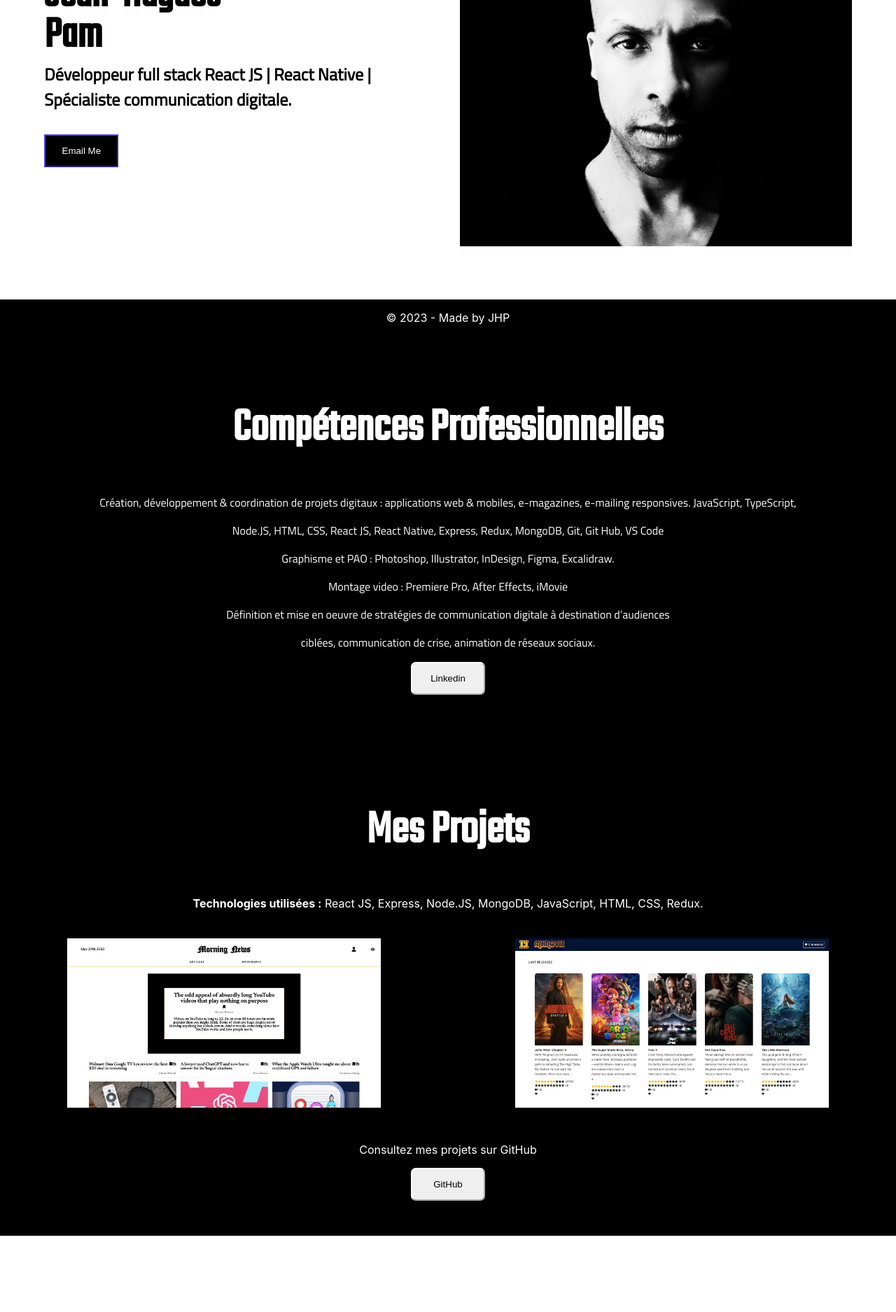
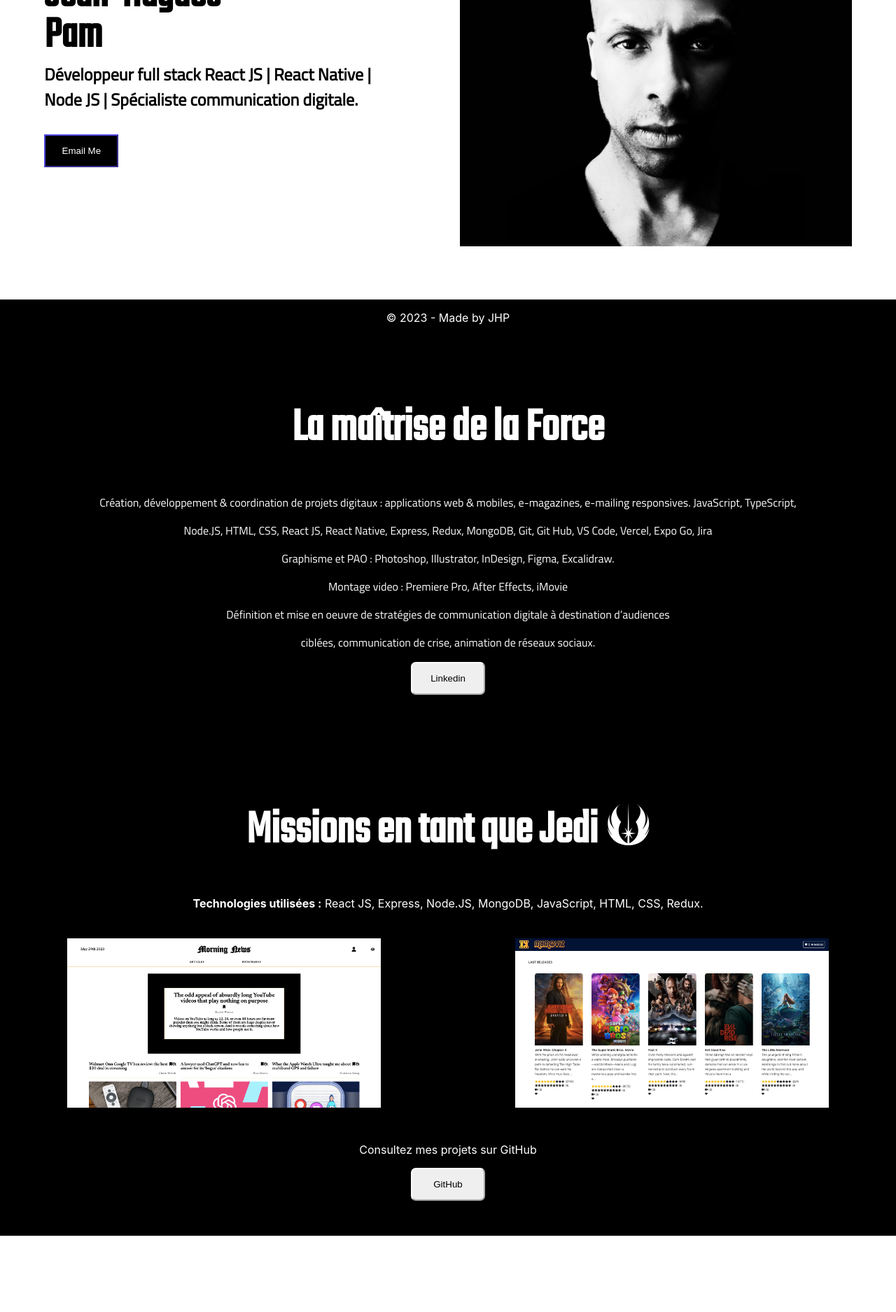
Before and after one commit to jhty75/myresume, a Next.js app: page / in a window 1280 px wide. Shown: the part 320-2195 px from the top of the page at 70% size. Built offline with nearby package versions, Linux system fonts and the light colour scheme.

Commit message:
myresume

```diff
--- a/components/Bonus.js
+++ b/components/Bonus.js
@@ -8,7 +8,7 @@ import { faSpotify } from '@fortawesome/free-brands-svg-icons';
 function Bonus() {
     return (
         <div className={styles.mainContainer}>
-            <h1 className={styles.mainTitle}>Et aussi...</h1>
+            <h1 className={styles.mainTitle}>Là où on va, on n'a pas besoin de routes...</h1>
             <div>
                 <h3 className={styles.bonusTitle}>Dreamweaver, Google Analytics, Certfication Google Digital Active
                 </h3>
--- a/components/Education.js
+++ b/components/Education.js
@@ -3,9 +3,9 @@ import styles from '../styles/Education.module.css';
 function Education() {
     return (
         <div className={styles.mainContainer}>
-            <h1 className={styles.mainTitle}>Formation</h1>
+            <h1 className={styles.mainTitle}>Le réveil de la Force</h1>
             <div>
-                <h3 className={styles.diplomaTitle}>Chef de projet développement d'applications web & Mobile</h3>
+                <h3 className={styles.diplomaTitle}>Diplôme professionnel Chef de projet développement d'applications web & Mobile (BAC+3/4) </h3>
             </div>
             <p className={styles.EducationPlaces}>2023 La Capsule, à Paris | Développeur Full Stack JavaScript | Projet de fin de batch : co-développement de l’application
                 Mobile d’organisation de voyages entre ami(e)s : PlanIt (React Native)
--- a/components/Home.js
+++ b/components/Home.js
@@ -6,28 +6,33 @@ import Education from './Education';
 import Bonus from './Bonus';
 import Footer from './Footer';
 import Head from 'next/head';
+import { FontAwesomeIcon } from '@fortawesome/react-fontawesome';
+import { faSwordLaser, faStarFighter } from '@fortawesome/free-brands-svg-icons';
+
+
 
 
 function Home() {
+
   return (
    <>
    <Head>
     <title>L'univers de Jean-Hugues Pam</title>
-    <meta name="description" content="Développeur full stack React JS | React Native| Spécialiste communication digitale" />
+    <meta name="description" content="Développeur full stack React JS | React Native| Node JS | Spécialiste communication digitale" />
    </Head>
     <main className={styles.main}>
       <div className={styles.titleWrapper} >
         <h1 className={styles.title}>Jean-Hugues </h1>
         <h1 className={styles.title2}>Pam</h1>
         <h2 className={styles.text}>Développeur full stack React JS | React Native |</h2>
-        <h2 className={styles.text}>Spécialiste communication digitale.</h2>
+        <h2 className={styles.text}>Node JS | Spécialiste communication digitale.</h2>
         <button className={styles.btn}><a href='mailto:jhuguespam@gmail.com' className={styles.mailto}>Email Me</a></button>
       </div >
       <div className={styles.picContainer}>
         <img src='TyeCeePic.jpg' alt='Photographie de Jean-Hugues Pam' className={styles.mainPicture}  />
       </div>
-      <Content className={styles.content} title='Compétences Professionnelles' text='Création, développement & coordination de projets digitaux : applications web & mobiles, e-magazines, e-mailing responsives. JavaScript, TypeScript,'
-        text2='Node.JS, HTML, CSS, React JS, React Native, Express, Redux, MongoDB, Git, Git Hub, VS Code'
+      <Content className={styles.content} title='La maîtrise de la Force' text='Création, développement & coordination de projets digitaux : applications web & mobiles, e-magazines, e-mailing responsives. JavaScript, TypeScript,'
+        text2='Node.JS, HTML, CSS, React JS, React Native, Express, Redux, MongoDB, Git, Git Hub, VS Code, Vercel, Expo Go, Jira'
         text3='Graphisme et PAO : Photoshop, Illustrator, InDesign, Figma, Excalidraw.'
         text4='Montage video : Premiere Pro, After Effects, iMovie'
         text5='Définition et mise en oeuvre de stratégies de communication digitale à destination d’audiences'
@@ -41,6 +46,7 @@ function Home() {
       <Bonus />
       <Footer />
     </main>
+    <FontAwesomeIcon icon={faSwordLaser} style={{color:'red',}}/>
     </>
 
   );
--- a/components/ProExperience.js
+++ b/components/ProExperience.js
@@ -3,7 +3,7 @@ import styles from '../styles/ProExperience.module.css';
 function ProExperience() {
     return (
         <div className={styles.mainContainer}>
-            <h1 className={styles.mainTitle}>Expérience Professionnelle</h1>
+            <h1 className={styles.mainTitle}>Galaxies Professionnelles</h1>
             <div>
                 <h2 className={styles.jobTitle}>DIGITAL COMMUNICATIONS & PUBLIC DIPLOMACY OFFICER</h2>
             </div>
--- a/components/SecondaryComponent.js
+++ b/components/SecondaryComponent.js
@@ -1,9 +1,11 @@
 import styles from '../styles/SecondaryComponent.module.css';
+import { faJediOrder } from '@fortawesome/free-brands-svg-icons';
+import { FontAwesomeIcon } from '@fortawesome/react-fontawesome';
 
 function SecondaryComponent({ LinkedinText, linkedinLink }) {
     return (
         <div className={styles.mainContainer}>
-            <h1 className={styles.mainTitle}>Mes Projets</h1>
+            <h1 className={styles.mainTitle}>Missions en tant que Jedi <FontAwesomeIcon icon={faJediOrder} style={{paddingLeft: "5px"}}/> </h1>
             <p className={styles.usedTechText}><strong>Technologies utilisées :</strong> React JS, Express, Node.JS, MongoDB, JavaScript, HTML, CSS, Redux.</p>
 
             <div className={styles.parentImagesContainer}>
```
